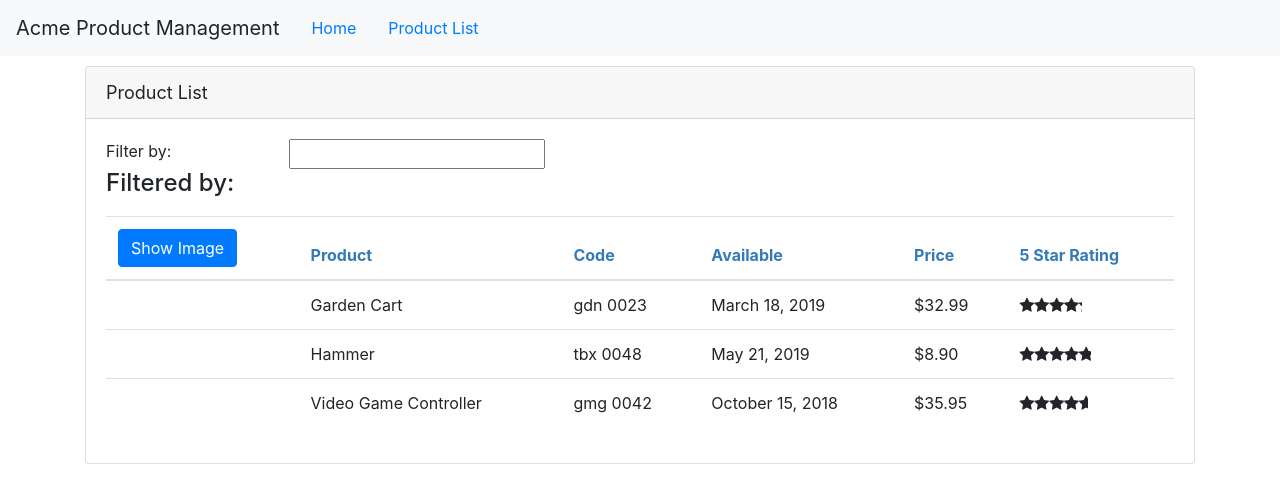
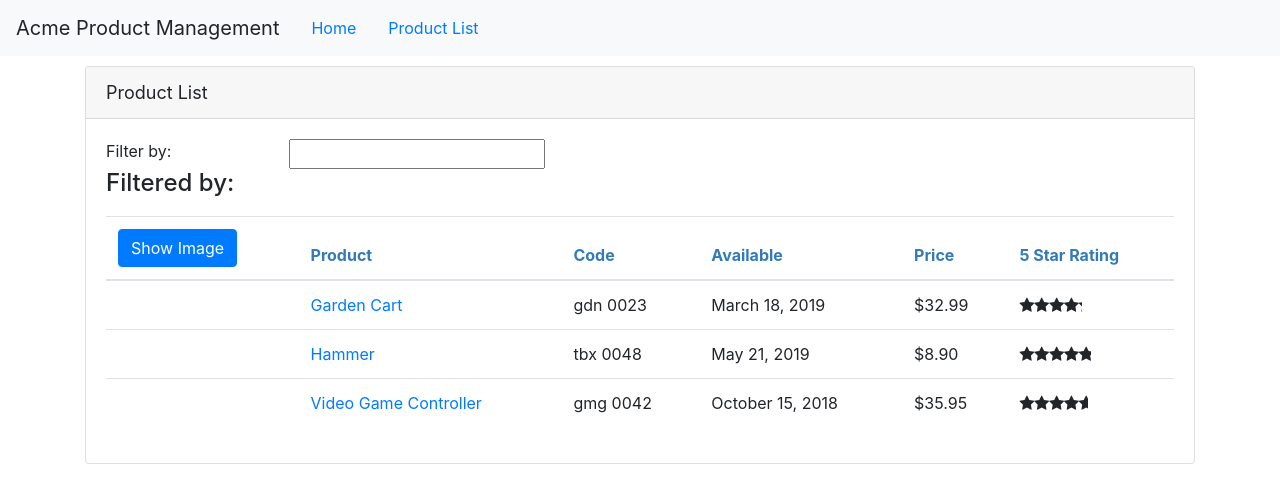
Before and after one commit to rejadeepak/angular-RXJS-Practice, an Angular app: page /products in a window 1280 px wide. Shown: the top 500 px of the page. Built offline with nearby package versions, Linux system fonts and the light colour scheme.

Commit message:
RouterLink

```diff
--- a/src/app/products/product-list.component.html
+++ b/src/app/products/product-list.component.html
@@ -42,8 +42,8 @@
                    [style.width.px]='imageWidth'
                    [style.margin.px]='imageMargin'>
             </td>
-            <td>{{ product.productName }}</td>
-            <td>{{ product.productCode | lowercase | convertToSpaces: '-' }}</td>
+            <td><a [routerLink]="['/product',product.productId]">{{ product.productName }}</a></td>
+            <td><a>{{ product.productCode | lowercase | convertToSpaces: '-' }}</a></td>
             <td>{{ product.releaseDate }}</td>
             <td>{{ product.price | currency:'USD':'symbol':'1.2-2'}}</td>
             <td>
```
